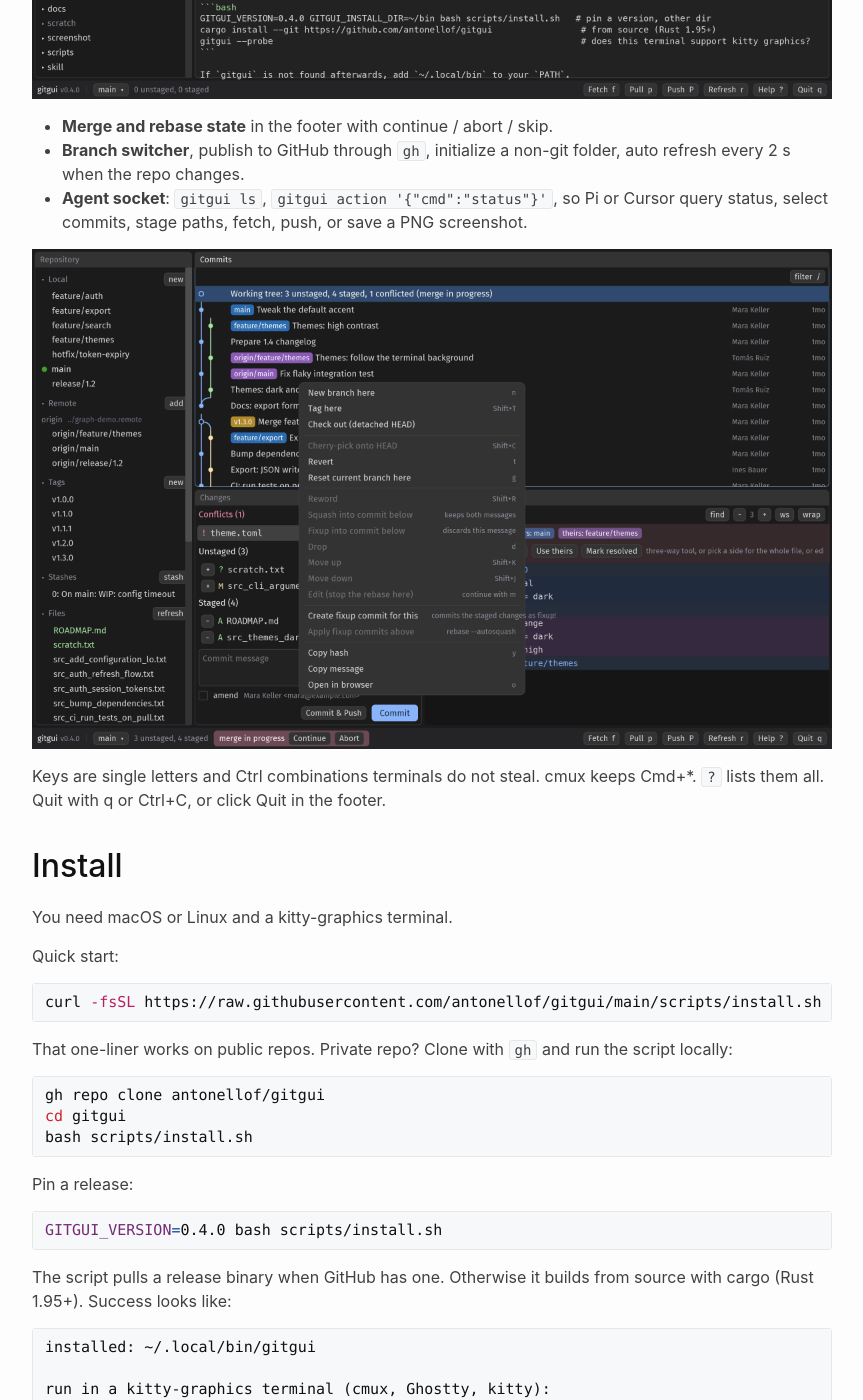
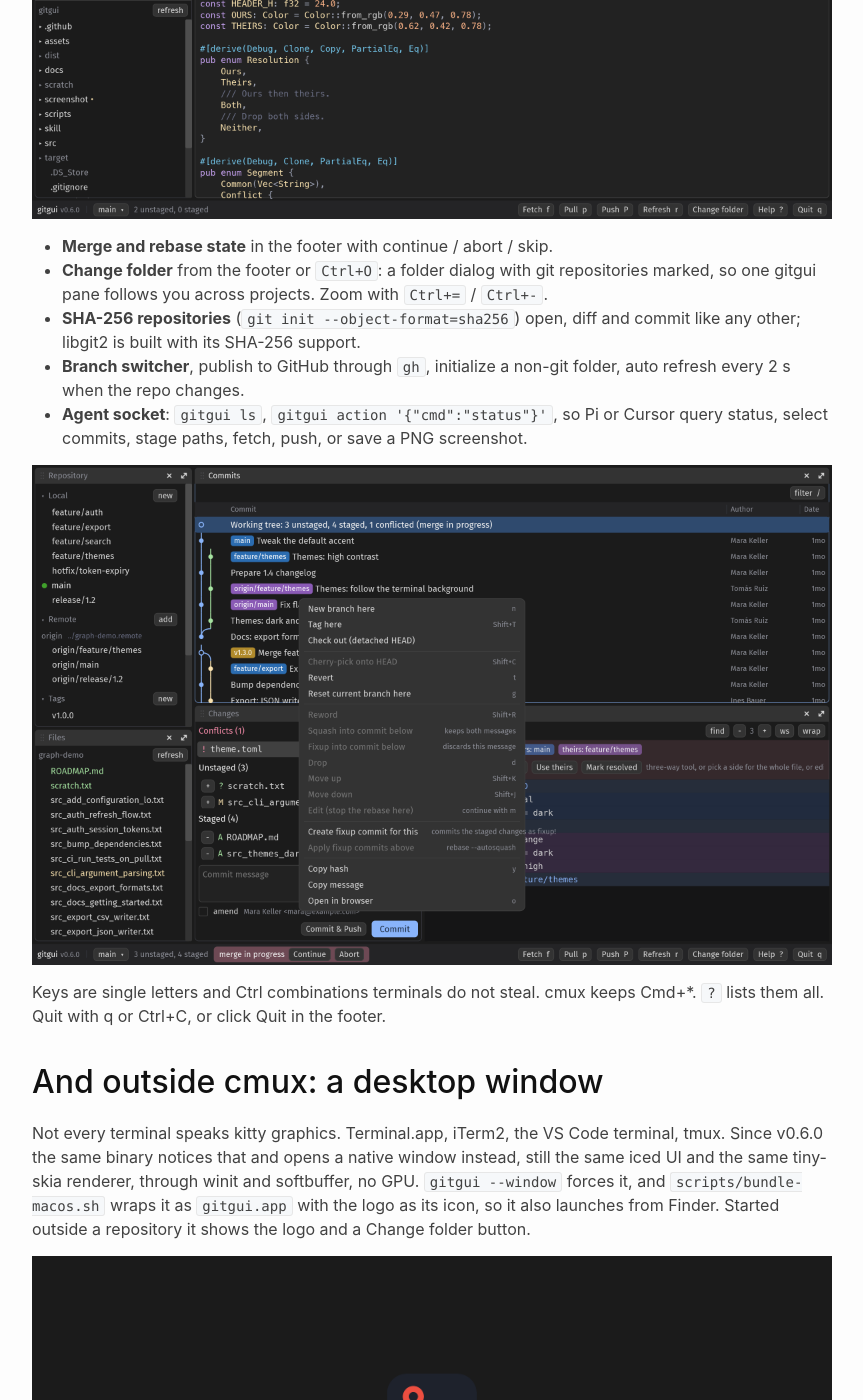
Before and after one commit to antonellof/antonellof.github.io, a Jekyll site: the page built from _posts/2026-09-03-gitgui-terminal-git-gui-cmux-pi.md, in a window 1280 px wide and 1400 px high, scrolled down 3674 px. Shown: the whole window, without its empty margins (208-1071 px from the left). Built offline with Jekyll 4.4.1, drawn with Linux system fonts in a browser that asks for light colours; nearby versions of some CDN libraries; some of the changed text lies outside the part shown.

Commit message:
gitgui post and about: v0.6.0, desktop window, change folder, zoom, SHA-256, fresh screenshots
Co-Authored-By: Claude Fable 5.1 <noreply@anthropic.com>

````diff
--- a/_posts/2026-09-03-gitgui-terminal-git-gui-cmux-pi.md
+++ b/_posts/2026-09-03-gitgui-terminal-git-gui-cmux-pi.md
@@ -4,8 +4,8 @@ title: "gitgui: a real git GUI inside cmux, next to Pi"
 date: 2026-09-03
 categories: [How-To]
 tags: [gitgui, cmux, Pi Agent, Git, Rust, iced, kitty graphics, macOS, Agentic AI]
-excerpt: "I wanted a Sourcetree-class git GUI in the same cmux window as my coding agent. gitgui v0.4.0 renders pixels in the terminal with Rust and iced: draggable panes, a three-way conflict resolver, a code editor, history rewriting. Pi drives it over a Unix socket."
-last_modified_at: 2026-09-06
+excerpt: "I wanted a Sourcetree-class git GUI in the same cmux window as my coding agent. gitgui v0.6.0 renders pixels in the terminal with Rust and iced: draggable panes, a three-way conflict resolver, a code editor, history rewriting, and a desktop window wherever the terminal has no graphics. Pi drives it over a Unix socket."
+last_modified_at: 2026-09-07
 render_with_liquid: false
 ---
 
@@ -15,9 +15,9 @@ Pi runs `git status` and `git diff` fine. You still lose the commit graph, the s
 
 So I built [gitgui](https://github.com/antonellof/gitgui), one Rust binary that paints a GUI into your terminal pane with the [kitty graphics protocol](https://sw.kovidgoyal.net/kitty/graphics-protocol/). Pixels, not a TUI. Graph, sidebar, diff viewer, commit box, editor, conflict resolver. cmux, Ghostty, kitty, WezTerm. Over SSH it sends zlib plus base64 frames.
 
-*Updated 2026-09-06 for v0.4.0: the UI moved from egui to [iced](https://iced.rs), the panes drag and resize, and merge conflicts get a three-way resolver.*
+*Updated 2026-09-07 for v0.6.0: the UI moved from egui to [iced](https://iced.rs), the panes drag, resize and hide, merge conflicts get a three-way resolver, the layout is remembered per repository, and the same binary opens a desktop window in terminals without kitty graphics. Plus a folder switcher, zoom keys and SHA-256 repositories.*
 
-This is my daily layout: the agent on the left, gitgui v0.4.0 on the right, same cmux workspace, same checkout.
+This is my daily layout: the agent on the left, gitgui v0.6.0 on the right, same cmux workspace, same checkout.
 
 ![gitgui in a cmux split next to Claude Code: repository sidebar, commit graph with branch lanes, changes and diff](/assets/images/posts/gitgui-cmux-claude.png)
 
@@ -26,7 +26,7 @@ cmux + agent + gitgui = 😍
 
 On a repo with branches, tags, a stash and a merge stopped on a conflict it looks like this:
 
-![gitgui v0.4.0: repository sidebar, commit graph with branch lanes, changes with a conflict, diff with the conflict banner](/assets/images/posts/gitgui-panes.png)
+![gitgui v0.6.0: repository sidebar, file tree, commit graph with branch lanes, changes with a conflict, diff with the conflict banner](/assets/images/posts/gitgui-panes.png)
 
 ## Why stay inside the terminal?
 
@@ -44,9 +44,9 @@ Three steps:
 
 Your terminal never prints UI text. It shows a picture. Locally frames go through POSIX shared memory. On my Mac a 1600×1000 frame at 2x costs about 6 ms.
 
-## What you get in v0.4.0
+## What you get in v0.6.0
 
-- **Panes you arrange**: repository, commits, changes and diff on an iced pane grid. Drag a title bar to move a pane, drag the gaps to resize, maximize with a click or `1` to `4`.
+- **Panes you arrange**: repository, files, commits, changes and diff on an iced pane grid. Drag a title bar to move a pane, drag the gaps to resize, maximize with the arrows or `1` to `5`, hide a pane with its x and bring it back from the footer. The commit list's columns resize from the header. The layout, hidden panes, collapsed sections and zoom are saved per repository in `.git/gitgui.json` and come back on the next start.
 - **Commit graph** with branch lanes, ref pills, filter by summary, author or hash.
 - **Staging by file, hunk or line**: click, Shift+click or drag lines in the diff, then Stage or Discard just those. Search in the diff, adjust context, ignore whitespace, wrap.
 - **Three-way conflict resolver**: ours, result, theirs side by side with per-conflict take-left, take-right, keep-both, drop buttons, accept-all, edit the result, apply and mark resolved. Conflicted files also get a banner with whole-file ours / theirs.
@@ -61,6 +61,8 @@ Your terminal never prints UI text. It shows a picture. Locally frames go throug
 ![Built-in editor with syntax colors next to the repository sidebar](/assets/images/posts/gitgui-editor.png)
 
 - **Merge and rebase state** in the footer with continue / abort / skip.
+- **Change folder** from the footer or `Ctrl+O`: a folder dialog with git repositories marked, so one gitgui pane follows you across projects. Zoom with `Ctrl+=` / `Ctrl+-`.
+- **SHA-256 repositories** (`git init --object-format=sha256`) open, diff and commit like any other; libgit2 is built with its SHA-256 support.
 - **Branch switcher**, publish to GitHub through `gh`, initialize a non-git folder, auto refresh every 2 s when the repo changes.
 - **Agent socket**: `gitgui ls`, `gitgui action '{"cmd":"status"}'`, so Pi or Cursor query status, select commits, stage paths, fetch, push, or save a PNG screenshot.
 
@@ -68,9 +70,17 @@ Your terminal never prints UI text. It shows a picture. Locally frames go throug
 
 Keys are single letters and Ctrl combinations terminals do not steal. cmux keeps Cmd+*. `?` lists them all. Quit with q or Ctrl+C, or click Quit in the footer.
 
+## And outside cmux: a desktop window
+
+Not every terminal speaks kitty graphics. Terminal.app, iTerm2, the VS Code terminal, tmux. Since v0.6.0 the same binary notices that and opens a native window instead, still the same iced UI and the same tiny-skia renderer, through winit and softbuffer, no GPU. `gitgui --window` forces it, and `scripts/bundle-macos.sh` wraps it as `gitgui.app` with the logo as its icon, so it also launches from Finder. Started outside a repository it shows the logo and a Change folder button.
+
+![gitgui as a desktop window: the opening screen with the logo, Initialize and Change folder buttons](/assets/images/posts/gitgui-desktop.png)
+
+The terminal split, cmux's file preview and agent screenshots stay terminal-only; keys, panes, the state file and the agent socket work the same.
+
 ## Install
 
-You need macOS or Linux and a kitty-graphics terminal.
+You need macOS or Linux. In a kitty-graphics terminal gitgui draws into the pane; anywhere else it opens a desktop window.
 
 Quick start:
 
@@ -89,7 +99,7 @@ bash scripts/install.sh
 Pin a release:
 
 ```bash
-GITGUI_VERSION=0.4.0 bash scripts/install.sh
+GITGUI_VERSION=0.6.0 bash scripts/install.sh
 ```
 
 The script pulls a release binary when GitHub has one. Otherwise it builds from source with cargo (Rust 1.95+). Success looks like:
@@ -164,7 +174,7 @@ git worker uses libgit2 for reads and index writes. fetch, pull, and push shell
 
 The UI reads an immutable RepoSnapshot. The worker swaps in a new snapshot after each command. Rendering never calls git.
 
-iced 0.14 (`iced_core`, `iced_runtime`, `iced_widget`, `iced_renderer` on tiny-skia, no winit), git2, libc for termios and shm, serde for the agent API. No Electron. No GPU backend. No tokio. Spec and protocol bytes live in [docs/SPEC.md](https://github.com/antonellof/gitgui/blob/main/docs/SPEC.md) and [docs/PROTOCOLS.md](https://github.com/antonellof/gitgui/blob/main/docs/PROTOCOLS.md).
+iced 0.14 (`iced_core`, `iced_runtime`, `iced_widget`, `iced_renderer` on tiny-skia; the `iced` umbrella crate with winit only for the window mode), git2 with libgit2's SHA-256 support, libc for termios and shm, serde for the agent API. No Electron. No GPU backend. No tokio. Spec and protocol bytes live in [docs/SPEC.md](https://github.com/antonellof/gitgui/blob/main/docs/SPEC.md) and [docs/PROTOCOLS.md](https://github.com/antonellof/gitgui/blob/main/docs/PROTOCOLS.md).
 
 ## One refactor, start to finish
 
@@ -178,7 +188,7 @@ cmux still rings when Pi waits on you. Mouse clicks hit the right widgets. SSH s
 
 ## What it still skips
 
-cmux and Ghostty are the main targets. kitty works. tmux and Zellij need graphics passthrough and fail today.
+cmux and Ghostty are the main targets. kitty works. tmux and Zellij do not pass kitty graphics through; there, and in any terminal without them, gitgui opens its desktop window instead of drawing into the pane.
 
 Ghostty on macOS has no stable split-from-child API. `gitgui --split` prints a keybind hint and runs in the current pane when needed.
 
````
Also changed, not shown: about.md (+1 -1 lines), assets/images/posts/gitgui-desktop.png (added), assets/images/posts/gitgui-editor.png, assets/images/posts/gitgui-menu.png, assets/images/posts/gitgui-merge.png, assets/images/posts/gitgui-panes.png.
